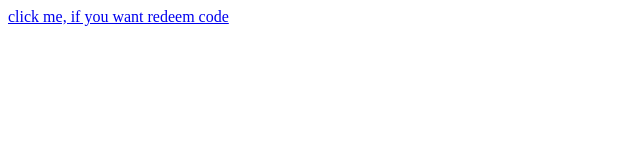
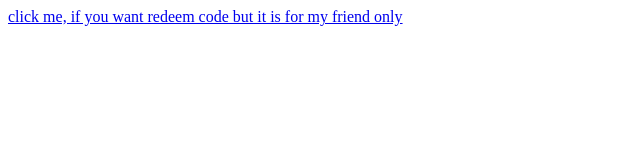
Before and after one commit to guptarajnikant820-code/ayushopgame, a plain HTML site: page like.html in a window 1280 px wide. Shown: the whole page, without its empty margins (0-640 px from the left). Drawn offline with Linux system fonts and the light colour scheme.

Commit message:
update like.html

```diff
--- a/like.html
+++ b/like.html
@@ -8,7 +8,7 @@
 </head>
 
 <body>
-  <a href="redeem.html">click me, if you want redeem code
+  <a href="redeem.html">click me, if you want redeem code but it is for my friend only
   </a>
 </body>
 
```
